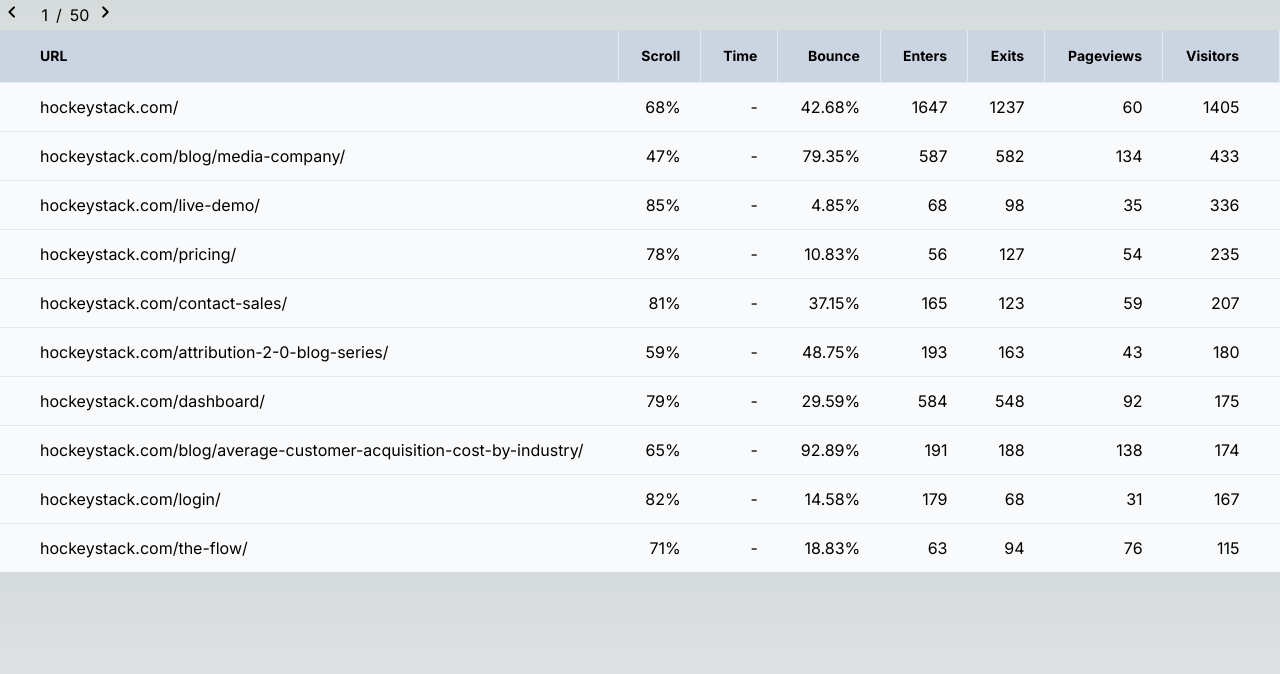
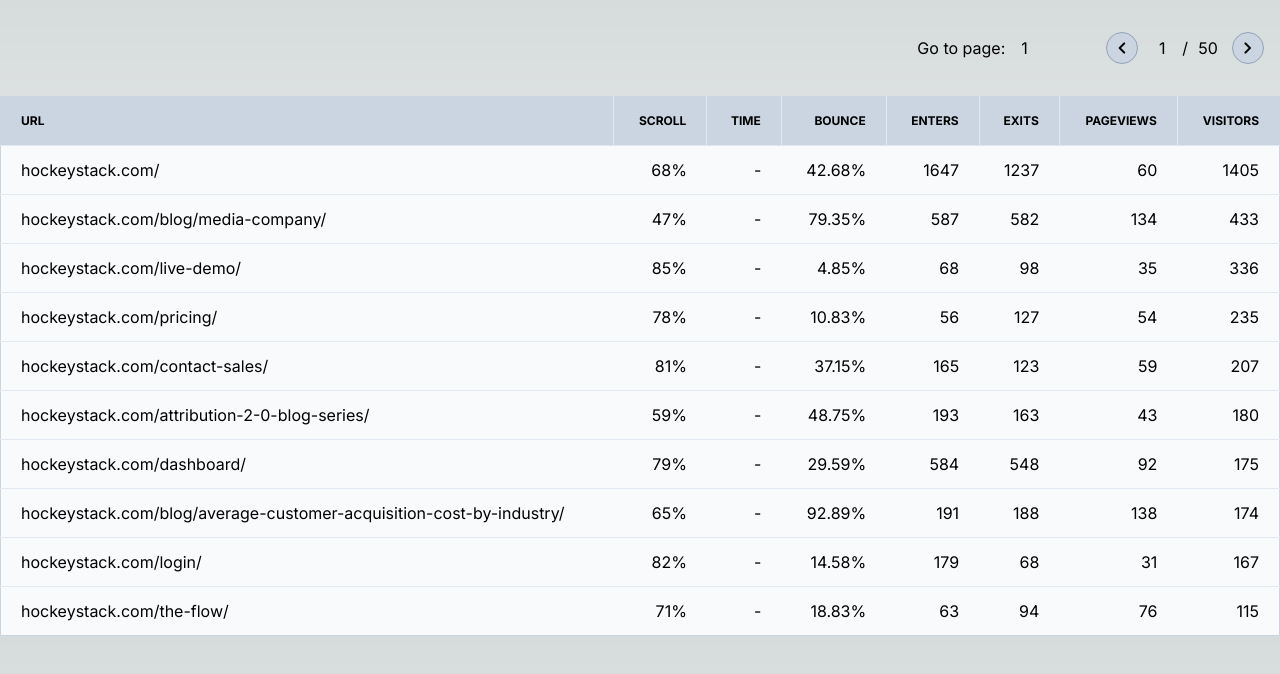
Before and after one commit to aramirez-dot/hockeystack-table-challenge, a Next.js app: page / in a window 1280 px wide. Shown: the top 674 px of the page. Built offline with nearby package versions, Linux system fonts and the light colour scheme.

Commit message:
add page selector

```diff
--- a/src/components/PlainTable/helpers.ts
+++ b/src/components/PlainTable/helpers.ts
@@ -1,3 +1,43 @@
 "use client";
 
+import { Row, Column } from "./types";
+
+// --- Value formatters
 export const percentageFormatter = (value: string) => `${value}%`;
+
+export const defaultCellFormatter = (value: unknown) =>
+  value ? String(value) : "-";
+
+// We can either render cell values using a given field from the row object
+// and the optional field property from the column object or use the getter
+// field from the column object to return computed values.
+export const determineCellValue = (row: Row, column: Column): unknown => {
+  // Using the column's getter
+  if ("getter" in column) {
+    const { getter } = column;
+    if (getter) {
+      return getter(row);
+    }
+  }
+
+  // Using the field property
+  if ("field" in column) {
+    const { field } = column;
+    if (field && field in row) {
+      return row[field];
+    }
+  }
+
+  return;
+};
+
+export const formatCellValue = (value: unknown, column: Column) => {
+  if ("formatter" in column) {
+    const { formatter } = column;
+    if (formatter) {
+      return formatter(value);
+    }
+  }
+
+  return defaultCellFormatter(value);
+};
--- a/src/components/PlainTable/index.tsx
+++ b/src/components/PlainTable/index.tsx
@@ -2,55 +2,13 @@
 import React, { useCallback, useMemo, useState } from "react";
 import classNames from "classnames";
 
-import {
-  Column,
-  ComputedRow,
-  ComputedRows,
-  FieldSort,
-  Row,
-  Rows,
-} from "./types";
+import { Column, ComputedRow, ComputedRows, FieldSort, Rows } from "./types";
+import { determineCellValue, formatCellValue } from "./helpers";
 
 type PlainTableProps = {
   columns: Column[];
   rows: Rows;
   rowsPerPage?: number;
-};
-
-const defaultCellFormatter = (value: unknown) => (value ? String(value) : "-");
-
-// We can either render cell values using a given field from the row object
-// and the optional field property from the column object or use the getter
-// field from the column object to return computed values.
-const determineCellValue = (row: Row, column: Column): unknown => {
-  // Using the column's getter
-  if ("getter" in column) {
-    const { getter } = column;
-    if (getter) {
-      return getter(row);
-    }
-  }
-
-  // Using the field property
-  if ("field" in column) {
-    const { field } = column;
-    if (field && field in row) {
-      return row[field];
-    }
-  }
-
-  return;
-};
-
-const formatCellValue = (value: unknown, column: Column) => {
-  if ("formatter" in column) {
-    const { formatter } = column;
-    if (formatter) {
-      return formatter(value);
-    }
-  }
-
-  return defaultCellFormatter(value);
 };
 
 export const PlainTable: React.FC<PlainTableProps> = ({
@@ -136,13 +94,10 @@
       return (
         <td
           key={String(index)}
-          className={classNames(
-            "break-words first:pl-10 last:pr-10 px-5 py-3",
-            {
+          className={classNames("break-words first:pl-5 last:pr-5 px-5 py-3", {
             ["text-left"]: column.align === "left",
             ["text-right"]: column.align === "right",
-            }
-          )}
+          })}
         >
           {formatCellValue(value, column)}
         </td>
@@ -167,7 +122,7 @@
     (column: Column, index: number) => (
       <th
         key={String(index)}
-        className="select-none cursor-pointer first:pl-10 last:pr-10 px-5 py-4 border-r border-slate-200 dark:border-slate-800"
+        className="select-none cursor-pointer uppercase first:pl-5 last:pr-5 px-5 py-4 last:border-none border-r border-slate-200 dark:border-slate-800"
         onClick={() => sortField(column.name)}
       >
         <div
@@ -177,13 +132,13 @@
           })}
         >
           {fieldSort && column.name in fieldSort && (
-            <span className="material-symbols-rounded text-sm">
-              {fieldSort[column.name] === "ASC"
-                ? "arrow_upward"
-                : "arrow_downward"}
+            <span className="material-symbols-rounded">
+              {fieldSort[column.name] === "DESC"
+                ? "keyboard_arrow_up"
+                : "keyboard_arrow_down"}
             </span>
           )}
-          {column.name}
+          <span className="text-xs">{column.name}</span>
         </div>
       </th>
     ),
@@ -192,20 +147,45 @@
 
   return (
     <div>
-      <div className="select-none flex">
-        <div onClick={() => setPage((page) => (page !== 0 ? page - 1 : page))}>
+      <div className="flex flex-row justify-end items-center">
+        <div className="flex  gap-x-4">
+          <div>Go to page:</div>
+          <div>
+            <input
+              type="number"
+              defaultValue={page + 1}
+              className="bg-transparent border-none"
+              min={1}
+              max={totalPages}
+              onBlur={(ev) =>
+                setPage(
+                  Math.min(
+                    Math.max(Number(ev.currentTarget.value) - 1, 0),
+                    totalPages - 1
+                  )
+                )
+              }
+            />
+          </div>
+        </div>
+        <div className="select-none flex px-4 py-8">
+          <div
+            className="flex items-center justify-center cursor-pointer rounded-full bg-slate-300 hover:bg-slate-400 active:bg-slate-300 dark:bg-slate-900 hover:dark:bg-slate-800 active:dark:bg-slate-900 border border-slate-400 dark:border-slate-800 w-8 h-8"
+            onClick={() => setPage((page) => (page !== 0 ? page - 1 : page))}
+          >
             <span className="material-symbols-rounded">chevron_left</span>
           </div>
-        <div className="flex gap-x-2">
-          <input
-            className="w-6 text-right bg-transparent border-none"
-            defaultValue={page + 1}
-            onBlur={(ev) => setPage((Number(ev.target.value) || 1) - 1)}
-          />
-          <div className="flex items-center">/</div>
-          <div className="w-6 flex items-center">{totalPages}</div>
+          <div className="flex gap-x-2 px-3">
+            <div className="w-6 flex items-center justify-center">
+              {page + 1}
+            </div>
+            <div className="flex items-center justify-center">/</div>
+            <div className="w-6 flex items-center justify-center">
+              {totalPages}
+            </div>
           </div>
           <div
+            className="flex items-center justify-center cursor-pointer rounded-full bg-slate-300 hover:bg-slate-400 active:bg-slate-300 dark:bg-slate-900 hover:dark:bg-slate-800 active:dark:bg-slate-900 border border-slate-400 dark:border-slate-800 w-8 h-8"
             onClick={() =>
               setPage((page) => (page + 1 < totalPages ? page + 1 : page))
             }
@@ -213,7 +193,8 @@
             <span className="material-symbols-rounded">chevron_right</span>
           </div>
         </div>
-      <table className="table-auto w-screen bg-slate-50 dark:bg-slate-900">
+      </div>
+      <table className="table-auto w-full bg-slate-50 dark:bg-slate-900 border border-slate-300 dark:border-slate-700">
         <thead className="text-sm bg-slate-300 dark:bg-slate-950">
           <tr>{columns.map(renderTableColumn)}</tr>
         </thead>
```
Lines whose indentation alone changed are shown as unchanged.
